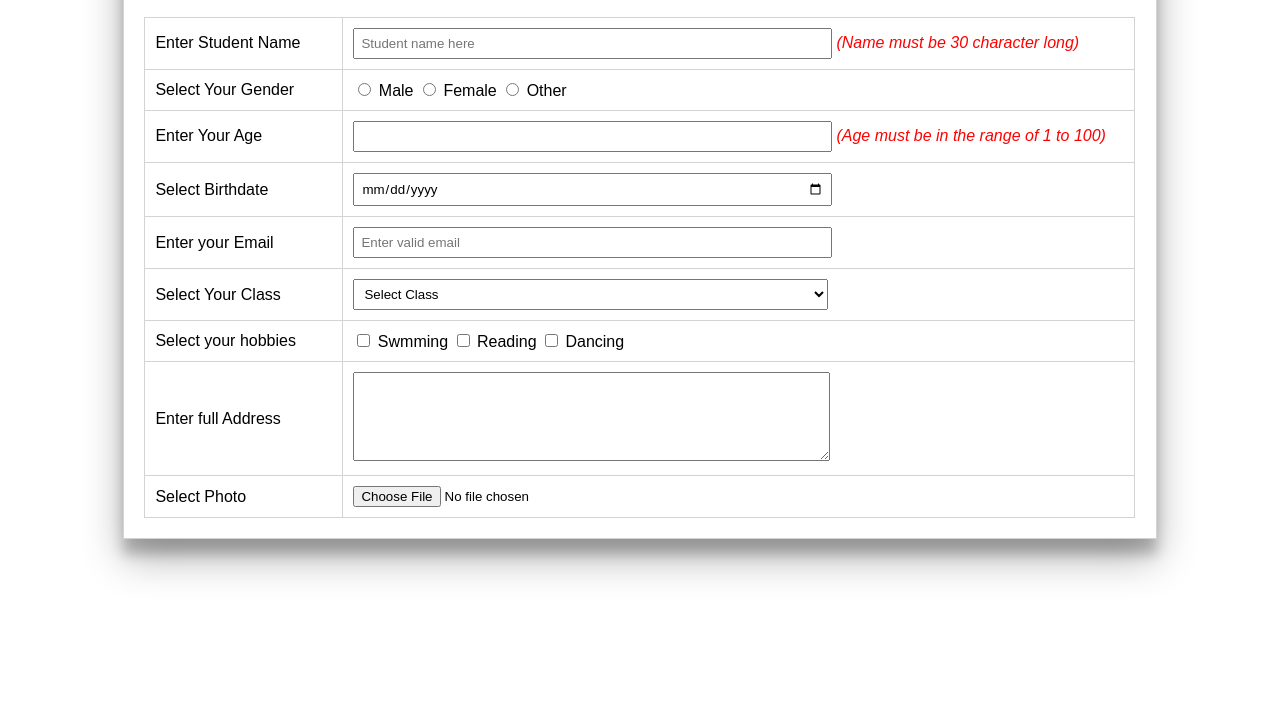
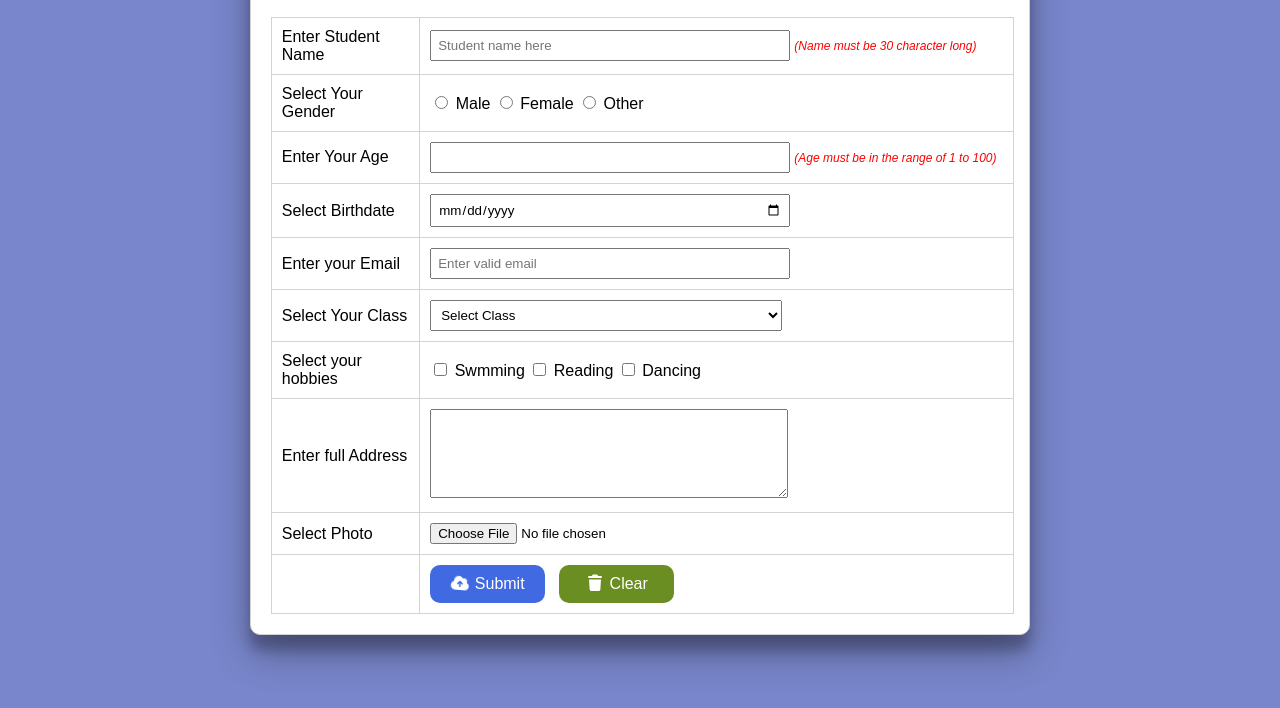
Before and after one commit to Ajinkya-Ban/april_may_26, a plain HTML site: page student_reg.html in a window 1280 px wide. Shown: the part 92-800 px from the top of the page. Drawn offline with Linux system fonts and the light colour scheme; a web font is replaced by a local one.

Commit message:
form code deployed

```diff
--- a/css/style.css
+++ b/css/style.css
@@ -3,8 +3,11 @@
 * {
   font-family: "Strichpunkt Sans", sans-serif;
 }
+body {
+  background-color: #7986cb;
+}
 .container {
-  width: 80%;
+  width: 60%;
   min-height: 100px;
   border: 1px solid lightgray;
   margin: auto;
@@ -12,11 +15,18 @@
   box-shadow:
     rgba(0, 0, 0, 0.3) 0px 19px 38px,
     rgba(0, 0, 0, 0.22) 0px 15px 12px;
+  background-color: white;
+  border-radius: 10px;
+  -webkit-border-radius: 10px;
+  -moz-border-radius: 10px;
+  -ms-border-radius: 10px;
+  -o-border-radius: 10px;
 }
 .container h1 {
   text-align: center;
-  font-weight: 500;
-  text-shadow: 10px 5px 5px gray;
+  font-weight: 700;
+  text-shadow: 0px 5px 5px gray;
+  text-transform: uppercase;
 }
 .form-data {
   width: 98%;
@@ -41,6 +51,7 @@ td {
 .valid {
   color: red;
   font-style: italic;
+  font-size: 12px;
 }
 input[type="text"],
 input[type="number"],
@@ -57,3 +68,43 @@ input[type="Email"] {
   width: 60%;
   padding: 6px;
 }
+
+.submit {
+  width: 20%;
+  padding: 10px 0px;
+  background-color: royalblue;
+  color: white;
+  border: none;
+  border-radius: 10px;
+  -webkit-border-radius: 10px;
+  -moz-border-radius: 10px;
+  -ms-border-radius: 10px;
+  -o-border-radius: 10px;
+  font-size: 16px;
+}
+.submit:hover {
+  background-color: crimson;
+  color: white;
+}
+.clear {
+  width: 20%;
+  padding: 10px 0px;
+  background-color: olivedrab;
+  color: white;
+  border: none;
+  border-radius: 10px;
+  -webkit-border-radius: 10px;
+  -moz-border-radius: 10px;
+  -ms-border-radius: 10px;
+  -o-border-radius: 10px;
+  font-size: 16px;
+  margin-left: 10px;
+}
+.text-shadow {
+  /* box-shadow: 5px 5px 5px gray; */
+  /* outline: 0;
+  border-top: 0;
+  border-left: 0;
+  border-right: 0;
+  border-bottom-color: lightgray; */
+}
--- a/student_reg.html
+++ b/student_reg.html
@@ -5,6 +5,10 @@
     <meta name="viewport" content="width=device-width, initial-scale=1.0" />
     <title>Document</title>
     <link rel="stylesheet" href="./css/style.css" />
+    <link
+      rel="stylesheet"
+      href="https://cdnjs.cloudflare.com/ajax/libs/font-awesome/7.0.1/css/all.min.css"
+    />
   </head>
   <body>
     <div class="container">
@@ -24,6 +28,7 @@
                   name="sname"
                   placeholder="Student name here"
                   autocomplete="off"
+                  class="text-shadow"
                 />
                 <span class="valid">(Name must be 30 character long)</span>
               </td>
@@ -133,6 +138,18 @@
                 <input type="file" />
               </td>
             </tr>
+
+            <tr>
+              <td></td>
+              <td>
+                <button class="submit">
+                  <i class="fa-solid fa-cloud-arrow-up fa-shake"></i> Submit
+                </button>
+                <button class="clear">
+                  <i class="fa-solid fa-trash fa-bounce"></i> Clear
+                </button>
+              </td>
+            </tr>
           </table>
         </form>
       </div>
```
Also changed, not shown: notes.txt.
